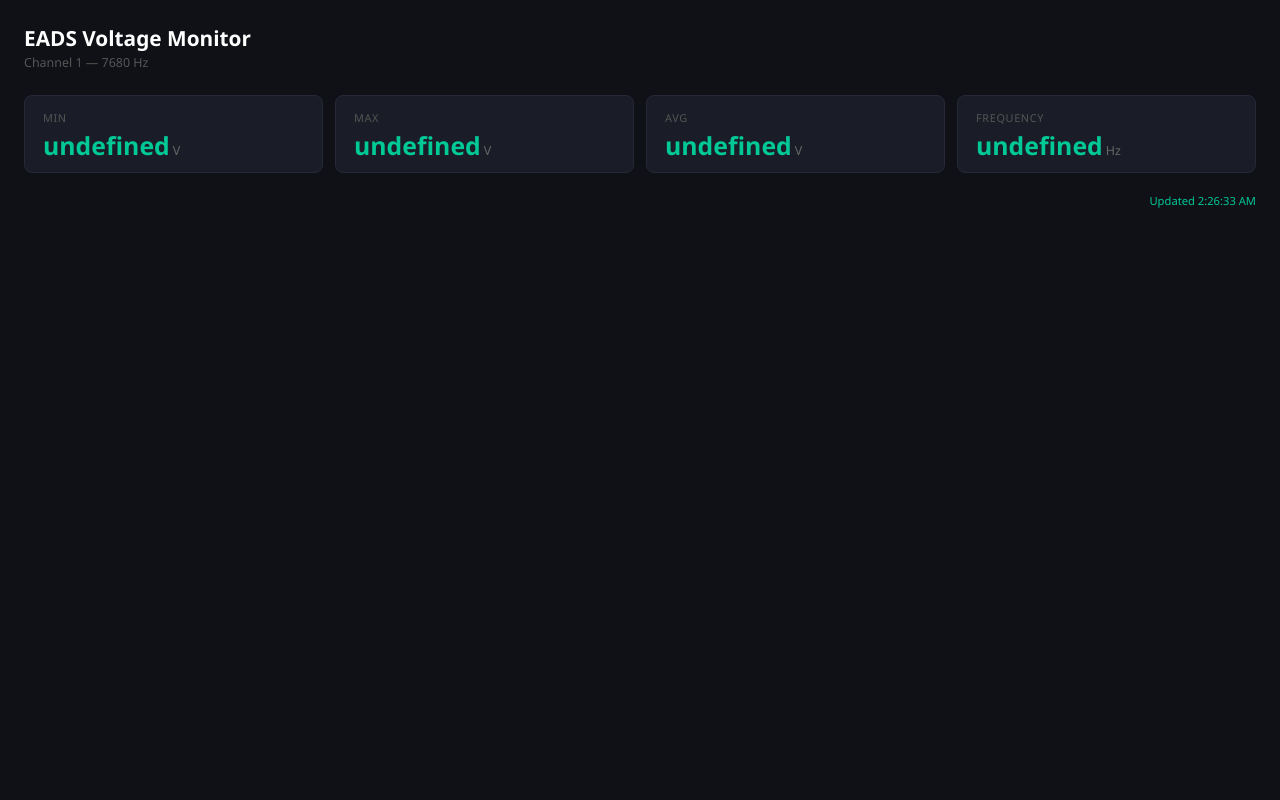
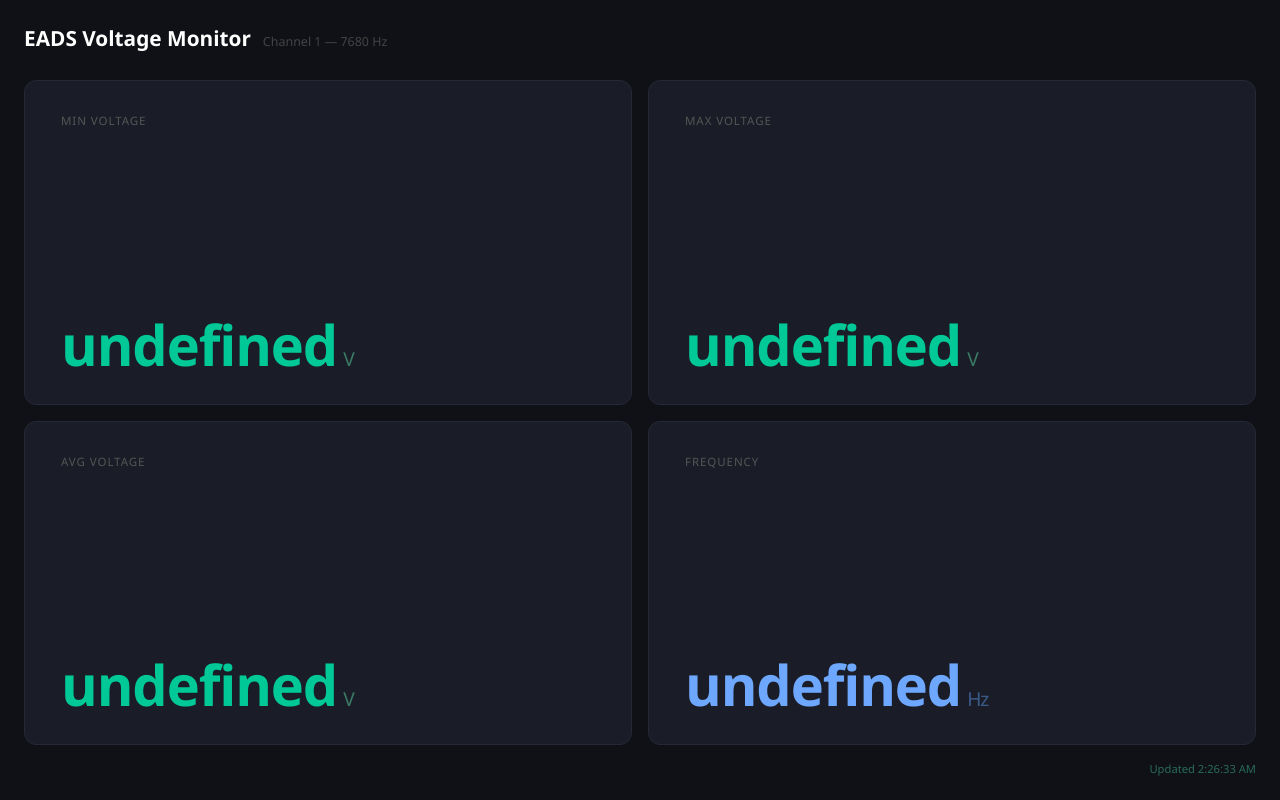
Before and after one commit to royshadmon/EADS, a Flask app: page / in a window 1280 px wide. Run offline with Flask 3, Linux system fonts and the light colour scheme; data that the repository does not hold is empty.

Commit message:
update dashboard ui

```diff
--- a/dashboard/templates/index.html
+++ b/dashboard/templates/index.html
@@ -13,58 +13,69 @@
       font-family: 'Segoe UI', system-ui, sans-serif;
       padding: 24px;
       min-height: 100vh;
+      display: flex;
+      flex-direction: column;
     }
 
-    header { margin-bottom: 24px; }
+    header {
+      margin-bottom: 28px;
+      display: flex;
+      align-items: baseline;
+      gap: 12px;
+    }
     header h1 { font-size: 1.3rem; font-weight: 600; color: #fff; }
-    header p { font-size: 0.78rem; color: #555; margin-top: 2px; }
+    header p { font-size: 0.78rem; color: #444; }
 
-    .stats {
-      display: flex;
-      gap: 12px;
-      margin-bottom: 20px;
-      flex-wrap: wrap;
+    .grid {
+      display: grid;
+      grid-template-columns: 1fr 1fr;
+      grid-template-rows: 1fr 1fr;
+      gap: 16px;
+      flex: 1;
     }
 
     .stat-card {
       background: #1a1d27;
       border: 1px solid #252836;
-      border-radius: 8px;
-      padding: 14px 18px;
-      flex: 1;
-      min-width: 110px;
+      border-radius: 12px;
+      padding: 32px 36px;
+      display: flex;
+      flex-direction: column;
+      justify-content: space-between;
     }
 
     .stat-card .label {
-      font-size: 0.68rem;
+      font-size: 0.72rem;
       color: #555;
       text-transform: uppercase;
-      letter-spacing: 0.06em;
-      margin-bottom: 8px;
+      letter-spacing: 0.08em;
     }
 
     .stat-card .value {
-      font-size: 1.55rem;
-      font-weight: 600;
+      font-size: 3.5rem;
+      font-weight: 700;
       color: #00c896;
       line-height: 1;
+      letter-spacing: -0.02em;
     }
 
     .stat-card .unit {
-      font-size: 0.78rem;
-      color: #666;
+      font-size: 1.2rem;
+      color: #3a7a64;
       font-weight: 400;
-      margin-left: 3px;
+      margin-left: 6px;
     }
 
+    .stat-card.freq .value { color: #6ea8fe; }
+    .stat-card.freq .unit { color: #3a5a8a; }
+
     .footer {
-      margin-top: 12px;
+      margin-top: 16px;
       font-size: 0.7rem;
       color: #333;
       text-align: right;
     }
-
-    .footer.ok { color: #00c896; }
+    .footer.ok { color: #2a6b58; }
     .footer.error { color: #e05c5c; }
   </style>
 </head>
@@ -75,20 +86,20 @@
     <p>Channel 1 &mdash; 7680 Hz</p>
   </header>
 
-  <div class="stats">
+  <div class="grid">
     <div class="stat-card">
-      <div class="label">Min</div>
+      <div class="label">Min Voltage</div>
       <div class="value" id="stat-min">—<span class="unit">V</span></div>
     </div>
     <div class="stat-card">
-      <div class="label">Max</div>
+      <div class="label">Max Voltage</div>
       <div class="value" id="stat-max">—<span class="unit">V</span></div>
     </div>
     <div class="stat-card">
-      <div class="label">Avg</div>
+      <div class="label">Avg Voltage</div>
       <div class="value" id="stat-avg">—<span class="unit">V</span></div>
     </div>
-    <div class="stat-card">
+    <div class="stat-card freq">
       <div class="label">Frequency</div>
       <div class="value" id="stat-freq">—<span class="unit">Hz</span></div>
     </div>
```
